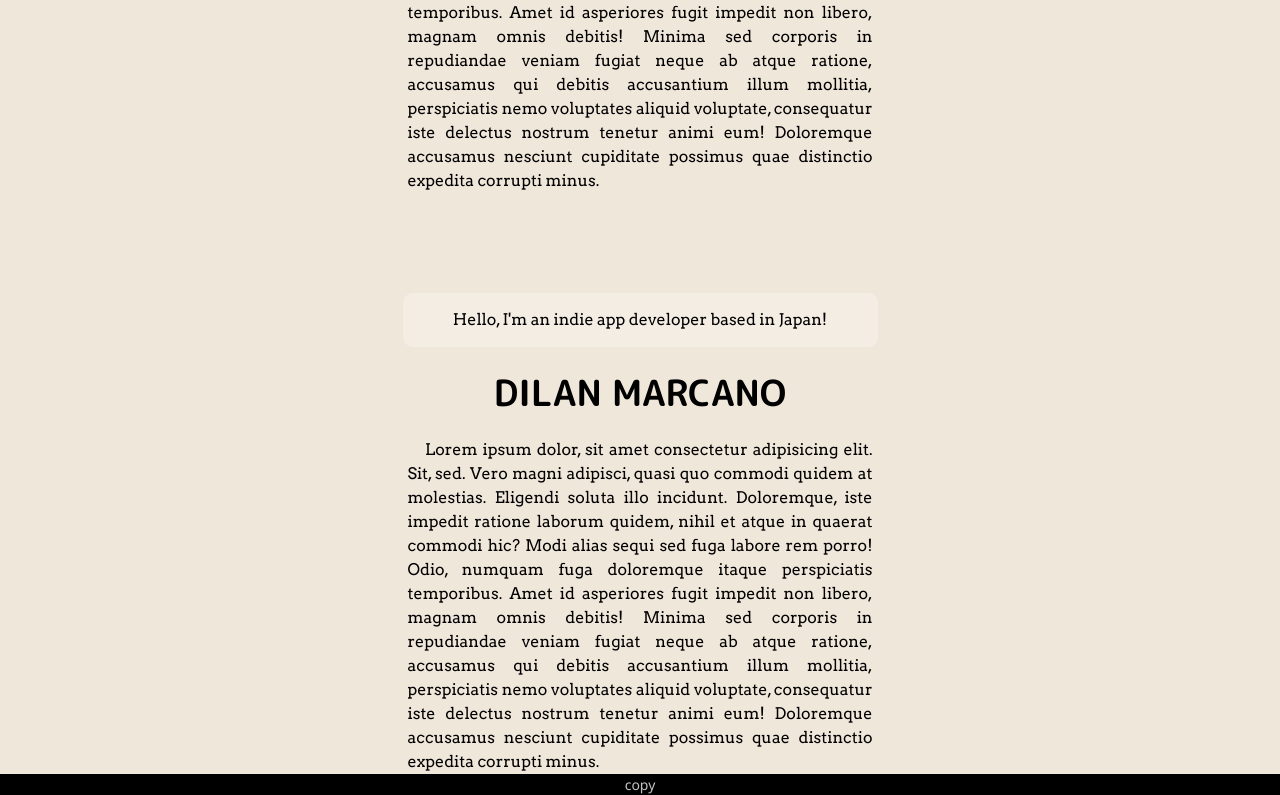
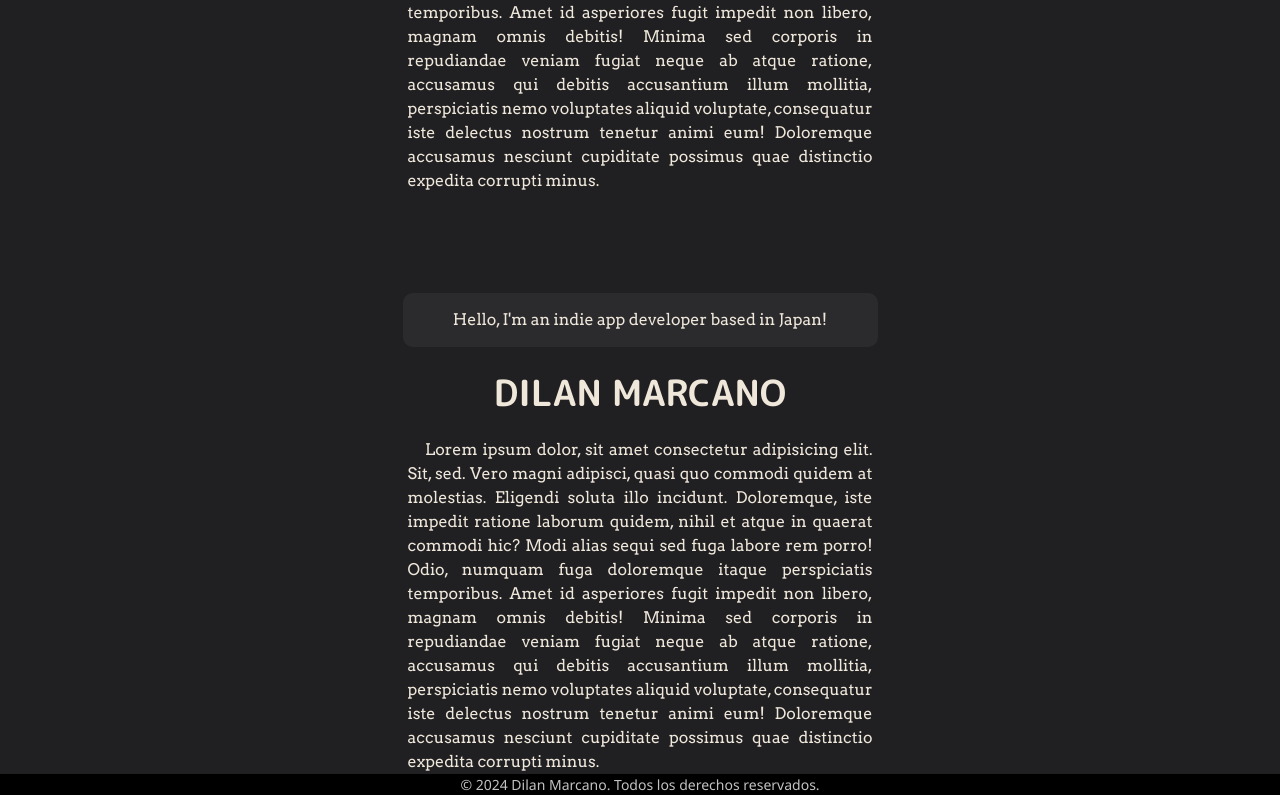
Before and after one commit to alicedev94/alice-2024, a Vue app: page / in a window 1280 px wide. Shown: the part 2132-2927 px from the top of the page. Built offline with nearby package versions, Linux system fonts and the light colour scheme.

Commit message:
principal structure

```diff
--- a/src/components/BodyCo.vue
+++ b/src/components/BodyCo.vue
@@ -1,13 +1,13 @@
 <script setup lang="ts">
-import CardCo from './CardCo.vue';
+import CardCo from './CardCo.vue'
 
 const positions = [1, 2, 3, 4, 5]
 </script>
 
 <template>
-    <div class="eme-core-center-app">
-        <div class="list">
-            <CardCo v-for="position in positions" :key="position" />
-        </div>
+  <div class="eme-core-center-app">
+    <div class="list">
+      <CardCo v-for="position in positions" :key="position" />
     </div>
+  </div>
 </template>
--- a/src/components/CardCo.vue
+++ b/src/components/CardCo.vue
@@ -1,6 +1,17 @@
+<script setup lang="ts">
+import { useModeStore } from '@/stores/mode'
+
+const mode = useModeStore()
+</script>
+
 <template>
   <div class="eme-card">
-        <div class="eme-content eme-content-light">
+    <div
+      :class="[
+        'principal-trasition eme-content',
+        mode.isLightMode ? 'eme-content-light' : 'eme-content-dark',
+      ]"
+    >
       <p class="eme-text-center arvo-regular">
         Hello, I'm an indie app developer based in Japan!
       </p>
@@ -9,19 +20,17 @@
     <h1 class="eme-text-center m-plus-rounded-1c-bold">DILAN MARCANO</h1>
 
     <p class="arvo-regular eme-text-init">
-            Lorem ipsum dolor, sit amet consectetur adipisicing elit. Sit, sed.
-            Vero magni adipisci, quasi quo commodi quidem at molestias. Eligendi
-            soluta illo incidunt. Doloremque, iste impedit ratione laborum quidem,
-            nihil et atque in quaerat commodi hic? Modi alias sequi sed fuga
-            labore rem porro! Odio, numquam fuga doloremque itaque perspiciatis
-            temporibus. Amet id asperiores fugit impedit non libero, magnam omnis
-            debitis! Minima sed corporis in repudiandae veniam fugiat neque ab
-            atque ratione, accusamus qui debitis accusantium illum mollitia,
-            perspiciatis nemo voluptates aliquid voluptate, consequatur iste
-            delectus nostrum tenetur animi eum! Doloremque accusamus nesciunt
-            cupiditate possimus quae distinctio expedita corrupti minus.
+      Lorem ipsum dolor, sit amet consectetur adipisicing elit. Sit, sed. Vero
+      magni adipisci, quasi quo commodi quidem at molestias. Eligendi soluta
+      illo incidunt. Doloremque, iste impedit ratione laborum quidem, nihil et
+      atque in quaerat commodi hic? Modi alias sequi sed fuga labore rem porro!
+      Odio, numquam fuga doloremque itaque perspiciatis temporibus. Amet id
+      asperiores fugit impedit non libero, magnam omnis debitis! Minima sed
+      corporis in repudiandae veniam fugiat neque ab atque ratione, accusamus
+      qui debitis accusantium illum mollitia, perspiciatis nemo voluptates
+      aliquid voluptate, consequatur iste delectus nostrum tenetur animi eum!
+      Doloremque accusamus nesciunt cupiditate possimus quae distinctio expedita
+      corrupti minus.
     </p>
-
-
   </div>
 </template>
--- a/src/components/FooterCo.vue
+++ b/src/components/FooterCo.vue
@@ -1,5 +1,12 @@
+<script setup lang="ts">
+import { useModeStore } from '@/stores/mode'
+
+const mode = useModeStore()
+</script>
+
 <template>
-    <footer class="eme-text-center">
-        <a class="segoe-UI" href="/">copy </a>
-    </footer>
+  <footer class="eme-text-center">
+    <a class="segoe-UI" href="/">&copy; 2024 Dilan Marcano. Todos los derechos reservados.
+    </a>
+  </footer>
 </template>
--- a/src/components/HeaderCo.vue
+++ b/src/components/HeaderCo.vue
@@ -1,5 +1,14 @@
+<script setup lang="ts">
+import { ref } from 'vue'
+import { useModeStore } from '@/stores/mode'
+
+const mode = useModeStore()
+</script>
+
 <template>
-    <header class="eme-header eme-nav-light">
+  <header
+    :class="['eme-header', mode.isLightMode ? 'eme-nav-light' : 'eme-nav-dark']"
+  >
     <nav class="eme-nav">
       <div class="nav-logo m-plus-rounded-1c-bold">
         <p>DILAN MARCANO</p>
--- /dev/null
+++ b/src/stores/mode.ts
@@ -0,0 +1,11 @@
+import { ref } from 'vue'
+import { defineStore } from 'pinia'
+
+export const useModeStore = defineStore('mode', () => {
+  const isLightMode = ref(false)
+  function chageMode() {
+    isLightMode.value = !isLightMode.value
+  }
+
+  return { isLightMode, chageMode }
+})
--- a/src/views/HomeView.vue
+++ b/src/views/HomeView.vue
@@ -1,26 +1,31 @@
 <script setup lang="ts">
-import { ref } from 'vue';
-import BodyCo from '@/components/BodyCo.vue';
-import HeaderCo from '@/components/HeaderCo.vue';
-import FooterCo from '@/components/FooterCo.vue';
+import { ref } from 'vue'
+import BodyCo from '@/components/BodyCo.vue'
+import HeaderCo from '@/components/HeaderCo.vue'
+import FooterCo from '@/components/FooterCo.vue'
 
-const isLightMode = ref(true); // Variable reactiva para controlar el modo
+import { useModeStore } from '@/stores/mode'
+const mode = useModeStore()
 
 const changeMode = () => {
-    isLightMode.value = !isLightMode.value; // Cambia entre modo claro y oscuro
-    console.log("changeMode");
-};
+  mode.chageMode()
+}
 
 const showOptions = () => {
-    console.log("showOptions");
-};
+  console.log('showOptions')
+}
 </script>
 
 <template>
-    <div :class="['principal-trasition', isLightMode ? 'eme-light' : 'eme-dark']">
-        <HeaderCo @change-mode="changeMode" @show-options="showOptions" />
-        <BodyCo />
-    </div>
+  <div
+    :class="[
+      'principal-trasition',
+      mode.isLightMode ? 'eme-light' : 'eme-dark',
+    ]"
+  >
+    <HeaderCo @change-mode="changeMode" @show-options="showOptions" />
+    <BodyCo />
+  </div>
 
-    <FooterCo />
+  <FooterCo />
 </template>
```
Also changed, not shown: src/stores/counter.ts (deleted, +0 -12 lines). Lines whose indentation alone changed are shown as unchanged.
